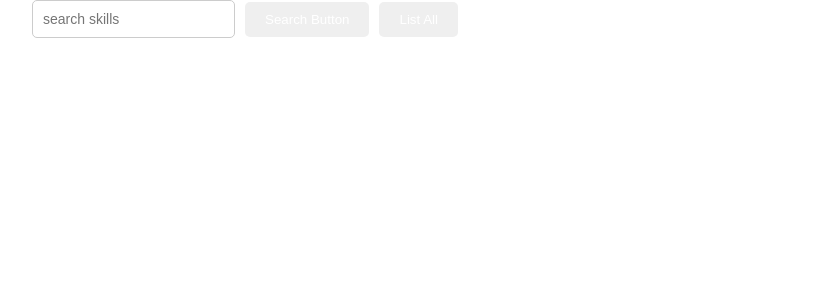
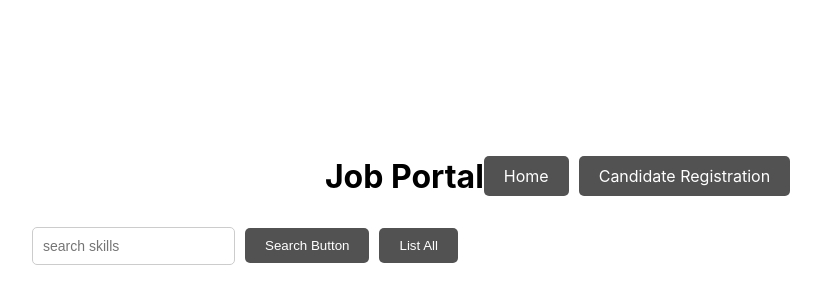
Before and after one commit to KhrystynaPeryk/job-portal, a React (Create React App) app: page /candidate/list in a window 1280 px wide. Shown: the top 304 px of the page, without its empty margins (390-1211 px from the left). Built offline with nearby package versions, Linux system fonts and the light colour scheme.

Commit message:
task 1 - done

```diff
--- a/src/components/CandidateList.js
+++ b/src/components/CandidateList.js
@@ -1,20 +1,14 @@
 import React, {useState, useEffect} from 'react'
+import ProfileCard from './ProfileCard'
+import NavBar from './NavBar'
 
 const searchContainerStyle = {
     display: 'flex',
     flexDirection: 'column',
     alignItems: 'center',
+    justifyContent: 'center',
     height: '50vh',
     textAlign: 'center'
-}
-
-const profileCardStyle = {
-    backgrounColor: '#f0f0f0',
-    padding: '10px',
-    maxWidth: '600px',
-    borderRadius: '5px',
-    border: '1px solid #ccc',
-    marginBottom: '10px',
 }
 
 const searchBoxContainerStyle = {
@@ -23,15 +17,8 @@ const searchBoxContainerStyle = {
     marginBottom: '10px',
 }
 
-const skillsStyle = {
-    backgrounColor: '#333',
-    color: 'white',
-    borderRadius: '5px',
-    padding: '5px 10px',
-    margin: '5px'
-}
 const searchBoxStyle = {
-    flex: '1',
+    flex: 1,
     padding: '10px',
     fontSize: '14px',
     border: '1px solid #ccc',
@@ -48,14 +35,14 @@ const buttonStyle = {
 
 const searchButtonStyle = {
     ...buttonStyle,
-    backgrounColor: '#525252',
+    backgroundColor: '#525252',
     color: 'white',
     border: 'none'
 }
 
 const listAllButtonStyle = {
     ...buttonStyle,
-    backgrounColor: '#525252',
+    backgroundColor: '#525252',
     color: 'white',
     border: 'none'
 }
@@ -83,6 +70,7 @@ const CandidateList = () => {
 
     return (
         <div style={{...searchContainerStyle, alignItems: 'center'}}>
+            <NavBar />
             <div style={searchBoxContainerStyle}>
                 <input
                     type='text'
@@ -99,19 +87,7 @@ const CandidateList = () => {
                 console.log()
             ) : (
                 <div style={{display: 'flex', flexWrap: 'wrap', justifyContent: 'flex-start'}}>
-                    <div key={candidate.id} style={{...profileCardStyle, textAlign: 'left', marginRight: '10px'}}>
-                        <h2 style={{marginBottom: '10px'}}>Role: {candidate.role}</h2>
-                        <p>Name: {candidate.name}</p>
-                        <p>Email: {candidate.email}</p>
-                        <div>
-                            <p style={{fontWeight: 'bold'}}>Skills:</p>
-                            <div style={{display: 'flex', flexWrap: 'wrap'}}>
-                                <div key={index} style={skillsStyle}>
-                                    {/* //implement this */}
-                                </div>
-                            </div>
-                        </div>
-                    </div>
+                    <ProfileCard />
                 </div>
             )}
         </div>
--- a/src/components/CandidateRegistration.js
+++ b/src/components/CandidateRegistration.js
@@ -1,6 +1,5 @@
 import React, {useEffect, useState} from 'react'
 import NavBar from './NavBar'
-import { prettyDOM } from '@testing-library/react'
 
 const alertMessage = {
     marginTop: '5px'
--- a/src/components/Home.js
+++ b/src/components/Home.js
@@ -32,9 +32,11 @@ const Home = () => {
         <div style={homeStyle}>
             <NavBar />
             <div style={buttonContainerStyle}>
-                <button style={buttonStyle}>
+                <button style={buttonStyle} data-testid='registration-btn'>
+                    <Link to='/candidate/registration'>Candidate Registration</Link>
                 </button>
-                <button style={buttonStyle}>
+                <button style={buttonStyle} data-testid='list-btn'>
+                    <Link to='/candidate/list'>Candidate List</Link>
                 </button>
             </div>
         </div>
--- a/src/components/NavBar.js
+++ b/src/components/NavBar.js
@@ -31,18 +31,22 @@ const NavBar = ({candidateCount}) => {
     return (
         <div style={navbarStyle}>
             <div style={centerHeadingStyle}>
-                <h1>Job Portal</h1>
+                <h1 data-testid='nav-heading'>Job Portal</h1>
             </div>
             <div>
-                <Link to='' style={linkStyle}>Home</Link>
+                {currentPage !== '/' && (
+                    <>
+                        <Link to='/' style={linkStyle} data-testid='nav-home-btn'>Home</Link>
                         {currentPage === '/candidate/registration' ? (
-                    <Link to='/candidate/list' style={linkStyle}>
+                            <Link to='/candidate/list' style={linkStyle} data-testid='nav-list-btn'>
                                 Candidate List {candidateCount}
                             </Link>
                         ) : (
-                    <Link to='/candidate/registration' style={linkStyle}>
+                            <Link to='/candidate/registration' style={linkStyle} data-testid='nav-registration-btn'>
                                 Candidate Registration
                             </Link>
+                        )}
+                    </>
                 )}
             </div>
         </div>
--- a/src/components/ProfileCard.js
+++ b/src/components/ProfileCard.js
@@ -1,13 +1,54 @@
 import React from 'react'
+
+const profileCardStyle = {
+    backgrounColor: '#f0f0f0',
+    padding: '10px',
+    maxWidth: '600px',
+    borderRadius: '5px',
+    border: '1px solid #ccc',
+    marginBottom: '10px',
+}
+
+const skillsStyle = {
+    backgrounColor: '#333',
+    color: 'white',
+    borderRadius: '5px',
+    padding: '5px 10px',
+    margin: '5px'
+}
 
 const ProfileCard = ({candidate}) => {
     return (
-        <div className={profileCardStyle}>
-            <h2>{candidate.name}</h2>
-            <p>Role: {candidate.role}</p>
-            <p>Skills: {candidate.skills.join(', ')}</p>
+        <div className='profile-card' style={{...profileCardStyle, textAlign: 'left', marginRight: '10px'}}>
+            <h2 style={{marginBottom: '10px'}}>Role: {candidate.role}</h2>
+            <p>Name: {candidate.name}</p>
+            <p>Email: {candidate.email}</p>
+            <div>
+                <p style={{fontWeight: 'bold'}}>Skills:</p>
+                <div style={{display: 'flex', flexWrap: 'wrap'}}>
+                {candidate.skills.map((item, index) => (
+                    <div key={index} style={skillsStyle}>
+                        {item}
+                    </div>
+                ))}
+                </div>
+            </div>
         </div>
     )
 }
 
 export default ProfileCard
+
+// <div key={candidate.id} style={{...profileCardStyle, textAlign: 'left', marginRight: '10px'}}>
+//                         <h2 style={{marginBottom: '10px'}}>Role: {candidate.role}</h2>
+//                         <p>Name: {candidate.name}</p>
+//                         <p>Email: {candidate.email}</p>
+//                         <div>
+//                             <p style={{fontWeight: 'bold'}}>Skills:</p>
+//                             <div style={{display: 'flex', flexWrap: 'wrap'}}>
+//                                 <div key={index} style={skillsStyle}>
+
+//                                 </div>
+//                             </div>
+//                         </div>
+//                     </div>
```
Lines whose indentation alone changed are shown as unchanged.
